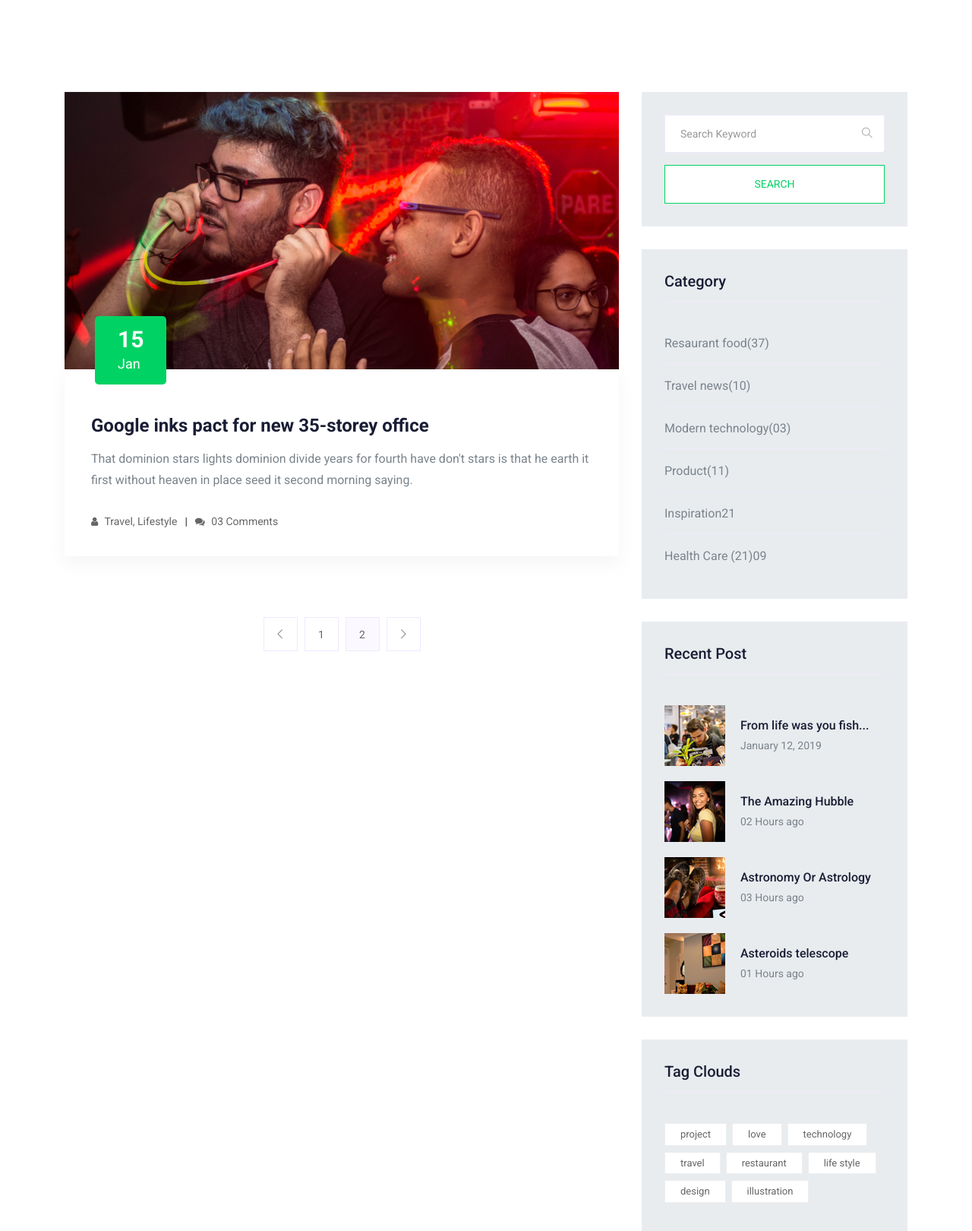
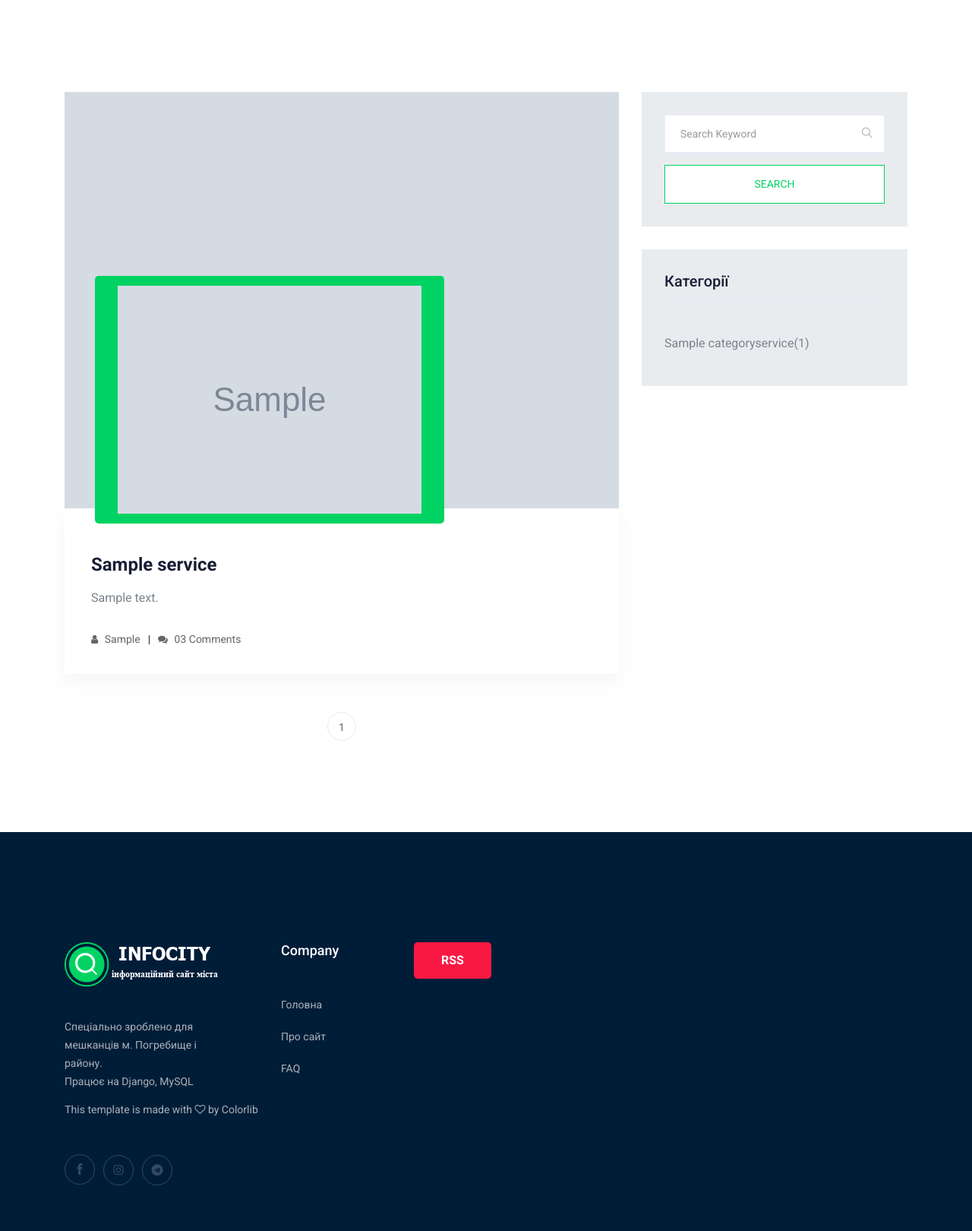
Before and after one commit to sinner885/infopogreb_project, a Django app: page /service/service/ in a window 1280 px wide. Shown: the part 391-2011 px from the top of the page at 76% size. Run offline with Django 4.2, Linux system fonts and the light colour scheme; tables that the repository leaves empty hold one stand-in row (values such as "Sample post"); grey boxes marked "Sample" are stand-in pictures; some libraries are stand-ins or nearby versions.

Commit message:
Шлифовка дизана,

```diff
--- a/infopogreb/advert/templates/advert/detail_advert.html
+++ b/infopogreb/advert/templates/advert/detail_advert.html
@@ -51,12 +51,12 @@
                     {% if detail.images %}
                     <div class="single_wrap">
                         <h4>Фото:</h4>
-                        <img src="{{ detail.images.url }}" alt="" width=650>
+                        <img class="card-img rounded-0" src="{{ detail.images.url }}" alt="" width=650>
                     </div>
                     {% else %}
                     <div class="single_wrap">
                         <h4>Фото відсутнє:</h4>
-                        <img src="{% static 'img/photo_background.jpg' %}" alt="" width=650>
+                        <img class="card-img rounded-0" src="{% static 'img/photo_background.jpg' %}" alt="" width=650>
                     </div>
                     {% endif %}
                     {% if detail.price %}
--- a/infopogreb/service/admin.py
+++ b/infopogreb/service/admin.py
@@ -13,6 +13,7 @@
     """Послуги"""
     list_display = (
         "id",
+        "brend",
         "subject",
         "user",
         "category",
--- a/infopogreb/service/models.py
+++ b/infopogreb/service/models.py
@@ -1,5 +1,6 @@
 from django.db import models
 from django.contrib.auth.models import User
+from django.urls import reverse
 
 from django.utils.text import slugify
 from time import time
@@ -26,6 +27,7 @@
 class Service(models.Model):
     """Послуги"""
     category = models.ForeignKey(CategoryService, verbose_name="Категорія", on_delete=models.CASCADE)
+    brend = models.CharField("Назва бренду", max_length=50, blank=True)
     subject = models.CharField("Назва послуги", max_length=200)
     description = models.TextField("Опис посуги", max_length=10000)
     images = models.ImageField('Фото', upload_to='photos/%Y/%m/%d/', height_field=None, width_field=None, blank=True)
@@ -48,6 +50,9 @@
     def __str__(self):
         return self.subject
 
+    def get_absolute_url(self):
+        return reverse("detail_service", kwargs={ "slug": self.slug})
+
     class Meta:
         verbose_name = "Послуга"
         verbose_name_plural = "Послуги"
--- a/infopogreb/service/templates/service/service.html
+++ b/infopogreb/service/templates/service/service.html
@@ -18,32 +18,68 @@
             <div class="row">
                 <div class="col-lg-8 mb-5 mb-lg-0">
                     <div class="blog_left_sidebar">
+
+                        {% for service in page_obj.object_list %}
+
                         <article class="blog_item">
+                            {% if service.images %}
                             <div class="blog_item_img">
-                                <img class="card-img rounded-0" src="{% static 'img/blog/single_blog_1.png' %}" alt="">
-                                <a href="#" class="blog_item_date">
-                                    <h3>15</h3>
-                                    <p>Jan</p>
+                                <img class="card-img rounded-0" src="{{ service.images.url }}" alt="">
+                                <div class="blog_item_date">
+                                    <img src="{{ service.category.icon.url }}">
+                                </div>
+                            </div>
+                            {% else %}
+                            <div class="blog_item_img">
+                                <img class="card-img rounded-0" src="{% static 'img/photo_background.jpg' %}" alt="">
+                                <div class="blog_item_date">
+                                    <img src="{{ service.category.icon.url }}">
+                                </div>
+                            </div>
+                            {% endif %}
+                            <div class="blog_details">
+                                <a class="d-inline-block" href="{{ service.get_absolute_url }}">
+                                    <h2>{{ service.subject }}</h2>
                                 </a>
-                            </div>
-
-                            <div class="blog_details">
-                                <a class="d-inline-block" href="single-blog.html">
-                                    <h2>Google inks pact for new 35-storey office</h2>
-                                </a>
-                                <p>That dominion stars lights dominion divide years for fourth have don't stars is that
-                                    he earth it first without heaven in place seed it second morning saying.</p>
+                                <p>{{ service.description }}</p>
                                 <ul class="blog-info-link">
-                                    <li><a href="#"><i class="fa fa-user"></i> Travel, Lifestyle</a></li>
+                                    <li><a href="#"><i class="fa fa-user"></i> {{ service.brend }}</a></li>
                                     <li><a href="#"><i class="fa fa-comments"></i> 03 Comments</a></li>
                                 </ul>
                             </div>
                         </article>
+                        {% endfor %}
 
 
+                        <div class="pagination_wrap">
 
-                        <nav class="blog-pagination justify-content-center d-flex">
-                            <ul class="pagination">
+                            <ul>
+                               {% if page_obj.has_previous %}
+
+                                <li><a href="?page=1"> <i class="ti-angle-left"></i> </a></li>
+                                <li>
+                                   <a href="?page={{ page_obj.previous_page_number }}"><i class="ti-angle-left"></i></a>
+                                </li>
+
+                                {% endif %}
+                               {% for p in page_obj.paginator.page_range %}
+
+                               <li>
+                                   <a href="?page={{ p }}"><span>{{ p }}</span></a>
+                               </li>
+
+                               {% endfor %}
+                               {% if page_obj.has_next %}
+                               <li>
+                                   <a href="?page={{ page_obj.next_page_number }}"><i class="ti-angle-right"></i></a>
+                               </li>
+                               <li><a href="?page={{ page_obj.paginator.num_pages }}"> <i class="ti-angle-right"></i> </a></li>
+
+
+                               {% endif %}
+                           </ul>
+                       </div>
+                            {% comment %} <ul class="pagination">
                                 <li class="page-item">
                                     <a href="#" class="page-link" aria-label="Previous">
                                         <i class="ti-angle-left"></i>
@@ -60,7 +96,7 @@
                                         <i class="ti-angle-right"></i>
                                     </a>
                                 </li>
-                            </ul>
+                            </ul> {% endcomment %}
                         </nav>
                     </div>
                 </div>
@@ -84,48 +120,21 @@
                         </aside>
 
                         <aside class="single_sidebar_widget post_category_widget">
-                            <h4 class="widget_title">Category</h4>
+                            <h4 class="widget_title">Категорії</h4>
                             <ul class="list cat-list">
+                                {% for cat in cats %}
                                 <li>
                                     <a href="#" class="d-flex">
-                                        <p>Resaurant food</p>
-                                        <p>(37)</p>
+                                        <p>{{ cat.name }}</p>
+                                        <p>({{cat.service__count}})</p>
                                     </a>
                                 </li>
-                                <li>
-                                    <a href="#" class="d-flex">
-                                        <p>Travel news</p>
-                                        <p>(10)</p>
-                                    </a>
-                                </li>
-                                <li>
-                                    <a href="#" class="d-flex">
-                                        <p>Modern technology</p>
-                                        <p>(03)</p>
-                                    </a>
-                                </li>
-                                <li>
-                                    <a href="#" class="d-flex">
-                                        <p>Product</p>
-                                        <p>(11)</p>
-                                    </a>
-                                </li>
-                                <li>
-                                    <a href="#" class="d-flex">
-                                        <p>Inspiration</p>
-                                        <p>21</p>
-                                    </a>
-                                </li>
-                                <li>
-                                    <a href="#" class="d-flex">
-                                        <p>Health Care (21)</p>
-                                        <p>09</p>
-                                    </a>
-                                </li>
+                                {% endfor %}
+
                             </ul>
                         </aside>
 
-                        <aside class="single_sidebar_widget popular_post_widget">
+                        {% comment %} <aside class="single_sidebar_widget popular_post_widget">
                             <h3 class="widget_title">Recent Post</h3>
                             <div class="media post_item">
                                 <img src="img/post/post_1.png" alt="post">
@@ -243,7 +252,7 @@
                                 <button class="button rounded-0 primary-bg text-white w-100 btn_1 boxed-btn"
                                     type="submit">Subscribe</button>
                             </form>
-                        </aside>
+                        </aside> {% endcomment %}
                     </div>
                 </div>
             </div>
--- a/infopogreb/service/urls.py
+++ b/infopogreb/service/urls.py
@@ -4,6 +4,6 @@
 
 urlpatterns = [
     path('service/', views.service, name='service'),
-
+    path('detail_service/<str:slug>', views.detail_service, name='detail_service'),
 
 ]
--- a/infopogreb/service/views.py
+++ b/infopogreb/service/views.py
@@ -1,4 +1,19 @@
-from django.shortcuts import render
+from django.shortcuts import render, get_object_or_404
+from .models import CategoryService, Service
+from django.core.paginator import Paginator
+from django.db.models import Count
 
 def service(request):
-    return render(request, 'service/service.html')
+    cats = CategoryService.objects.annotate(Count ('service'))
+    services = Service.objects.order_by('-created')
+    contact_list = Service.objects.order_by('-created')
+    paginator = Paginator(contact_list, 5)
+    page_number = request.GET.get('page')
+    page_obj = paginator.get_page(page_number)
+    return render(request, 'service/service.html', {'page_obj': page_obj, 'cats': cats, 'services': services})
+
+
+
+def detail_service(request, slug):
+    detail = get_object_or_404(Service, slug__iexact = slug)
+    return render(request, 'service/detail_service.html',{'detail': detail})
```
Also changed, not shown: infopogreb/advert/templates/advert/home.html (+13 -2 lines), infopogreb/service/templates/service/detail_service.html (added, +195 -0 lines), infopogreb/service/migrations/0003_service_brend.py (added).
